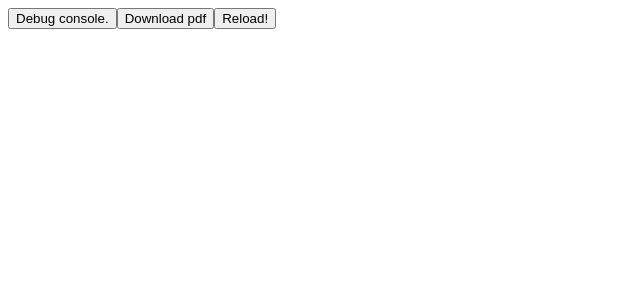
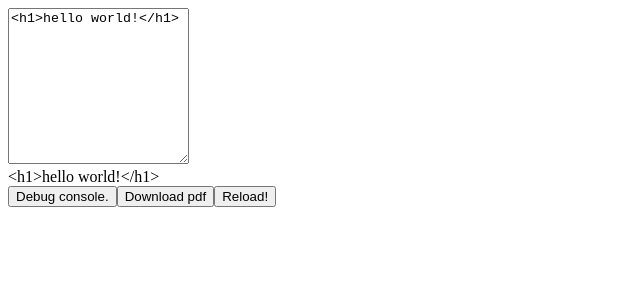
Before and after one commit to kmkzt/rirekisho-app, a Next.js app: page / in a window 1280 px wide. Shown: the top 300 px of the page, without its empty margins (0-640 px from the left). Built offline with nearby package versions, Linux system fonts and the light colour scheme.

Commit message:
feat: Allow html to be editable

```diff
--- a/pages/index.tsx
+++ b/pages/index.tsx
@@ -4,7 +4,7 @@ import { jsPDF } from 'jspdf'
 import { PdfViewer } from '../components/PdfViewer'
 
 export const Home = (): JSX.Element => {
-  const [html] = useState('<h1>hello world!</h1>')
+  const [html, setHtml] = useState('<h1>hello world!</h1>')
   const [pdfBlob, setPdfBlob] = useState<string>('')
   // const [isLoading, setLoading] = useState(true)
   const doc = useRef(new jsPDF())
@@ -13,6 +13,15 @@ export const Home = (): JSX.Element => {
     // console.log(worker)
     setPdfBlob(doc.current.output())
   }, [])
+  const handleChangeTextArea = useCallback(
+    (ev: React.ChangeEvent<HTMLTextAreaElement>) => {
+      setHtml(ev.target.value)
+    },
+    [setHtml]
+  )
+  const handleBlurTextArea = useCallback(() => {
+    updatePdf(html)
+  }, [updatePdf, html])
   useEffect(() => {
     console.log('load: ', Date.now())
     updatePdf(html)
@@ -24,6 +33,13 @@ export const Home = (): JSX.Element => {
         <link rel="icon" href="/favicon.ico" />
       </Head>
       <div className="container">
+        <textarea
+          value={html}
+          onChange={handleChangeTextArea}
+          onBlur={handleBlurTextArea}
+          rows={10}
+        />
+        <div>{html}</div>
         <button onClick={() => console.log(pdfBlob)}>Debug console.</button>
         <button onClick={() => doc.current.save(Date.now() + '.pdf')}>
           Download pdf
```
